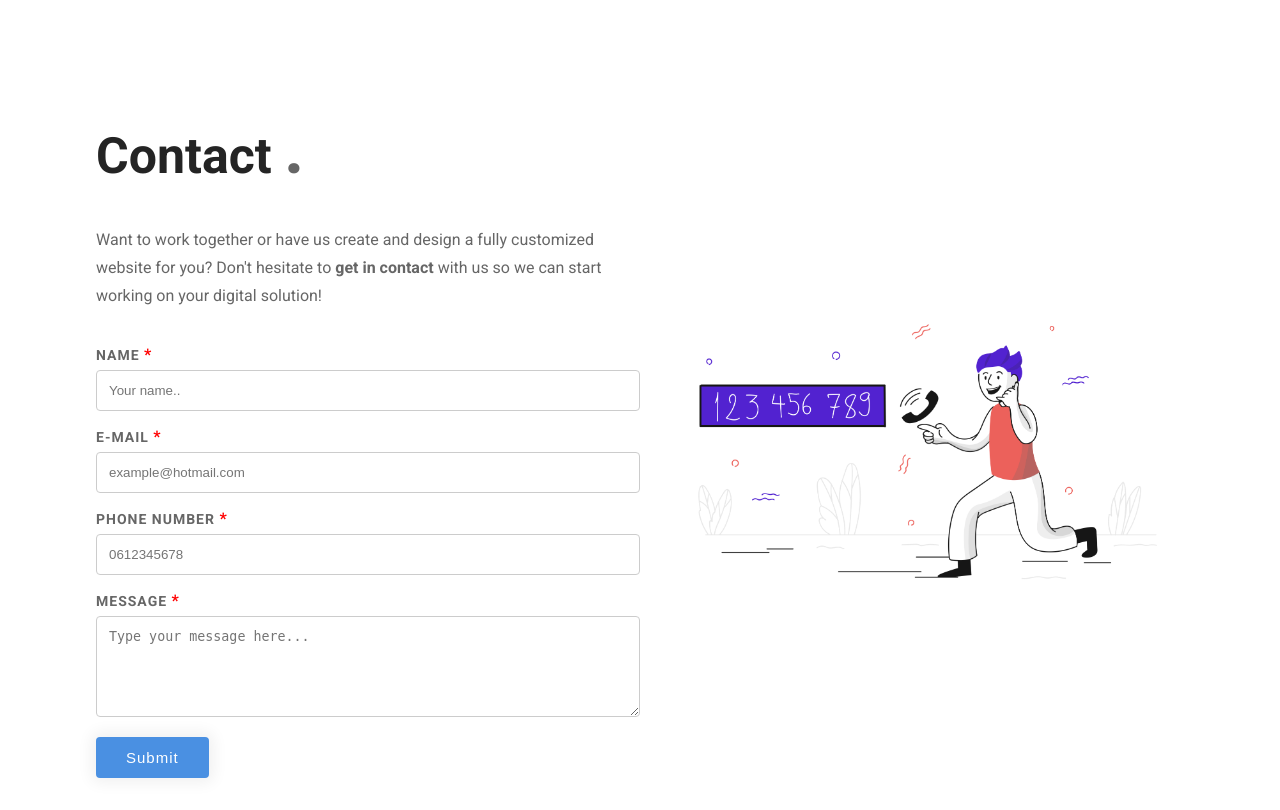
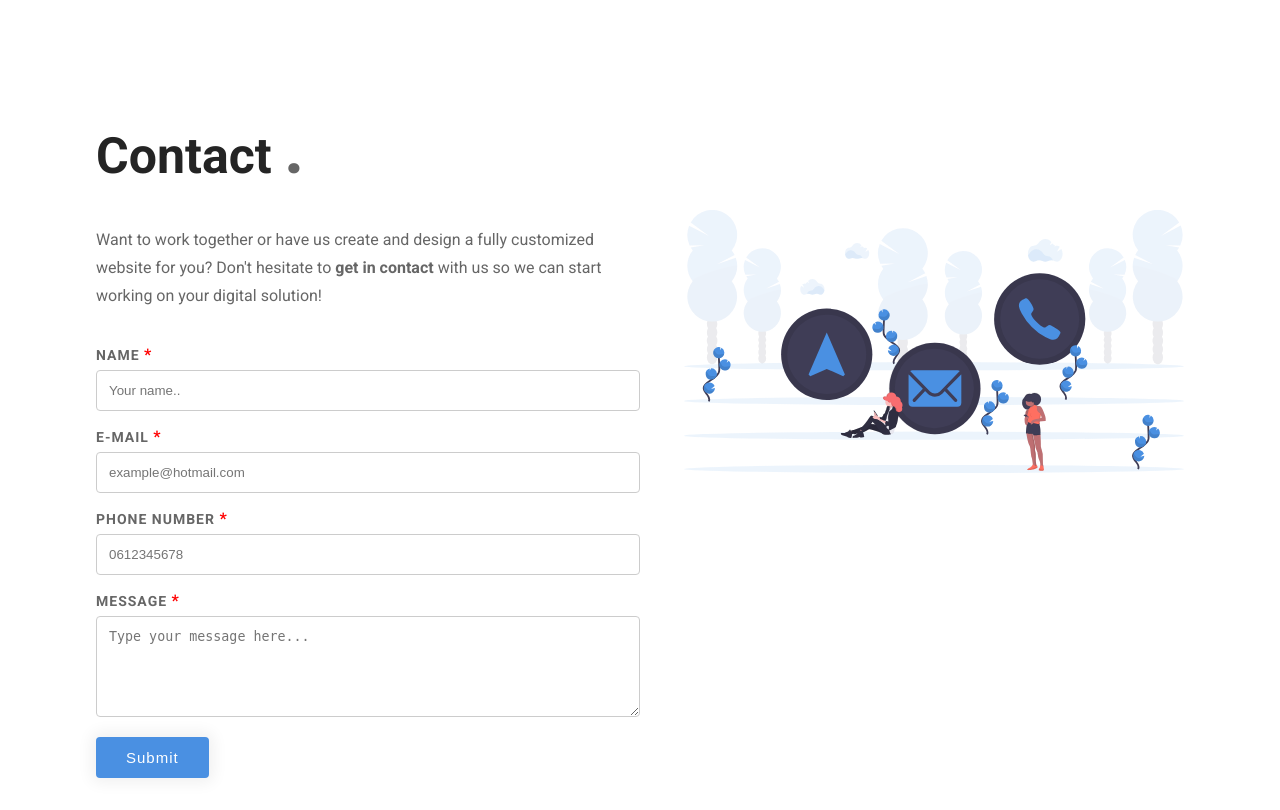
Before and after one commit to BrunoFigueiredo2k/KB-Creative, a PHP site: page /pages/index.html in a window 1280 px wide. Shown: the part 2160-2970 px from the top of the page. Run offline with PHP 8.4, Linux system fonts and the light colour scheme; some libraries are stand-ins or nearby versions.

Commit message:
Illustrations update

```diff
--- a/pages/index.html
+++ b/pages/index.html
@@ -66,7 +66,7 @@
                     <a href="#contact" class="primary-btn">Get in touch</a>
                 </div>
                 <div class="column">
-                    <img src="../img/illustrations/illu-dev-design.png" alt="Development image" height="350"
+                    <img src="../img/illustrations/illu-home.svg" alt="Development image" height="350"
                         style="float: right;">
                 </div>
             </div>
@@ -174,8 +174,8 @@
                     </form>
                 </div>
                 <div class="column">
-                    <img src="../img/illustrations/illu-contact.png" loading="lazy" alt="Development image"
-                        class="illustration-img" height="400" style="float: right;">
+                    <img src="../img/illustrations/illu-contact.svg" loading="lazy" alt="Development image"
+                        class="illustration-img">
                 </div>
             </div>
         </div>
--- a/style.css
+++ b/style.css
@@ -331,6 +331,10 @@ footer {
 	.card {
 		margin: 30px 0;
 	}
+
+	.illustration-img{
+		width: 100% !important;
+	}
 }
 
 @media (max-width: 1100px) {
@@ -353,3 +357,8 @@ footer {
 	max-height: 350px;
 	box-shadow: 0 0 10px 2px rgba(0, 0, 0, 0.103);
 }
+
+.illustration-img{
+	float: right;
+	width: 92%;
+}
```
Also changed, not shown: img/illustrations/illu-contact.png (deleted), img/illustrations/illu-contact.svg (added), img/illustrations/illu-dev-design.png (deleted), img/illustrations/illu-home.svg (added).
